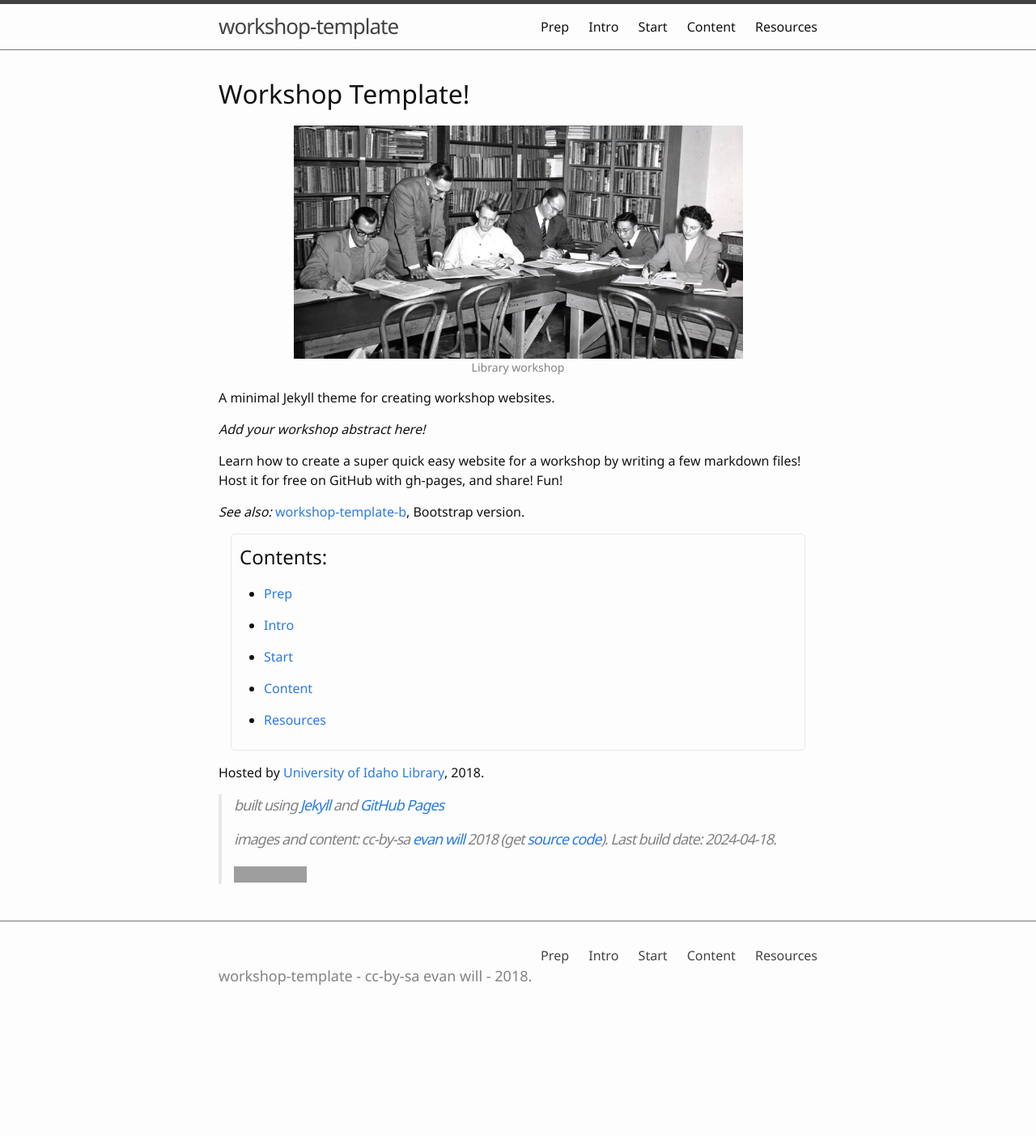
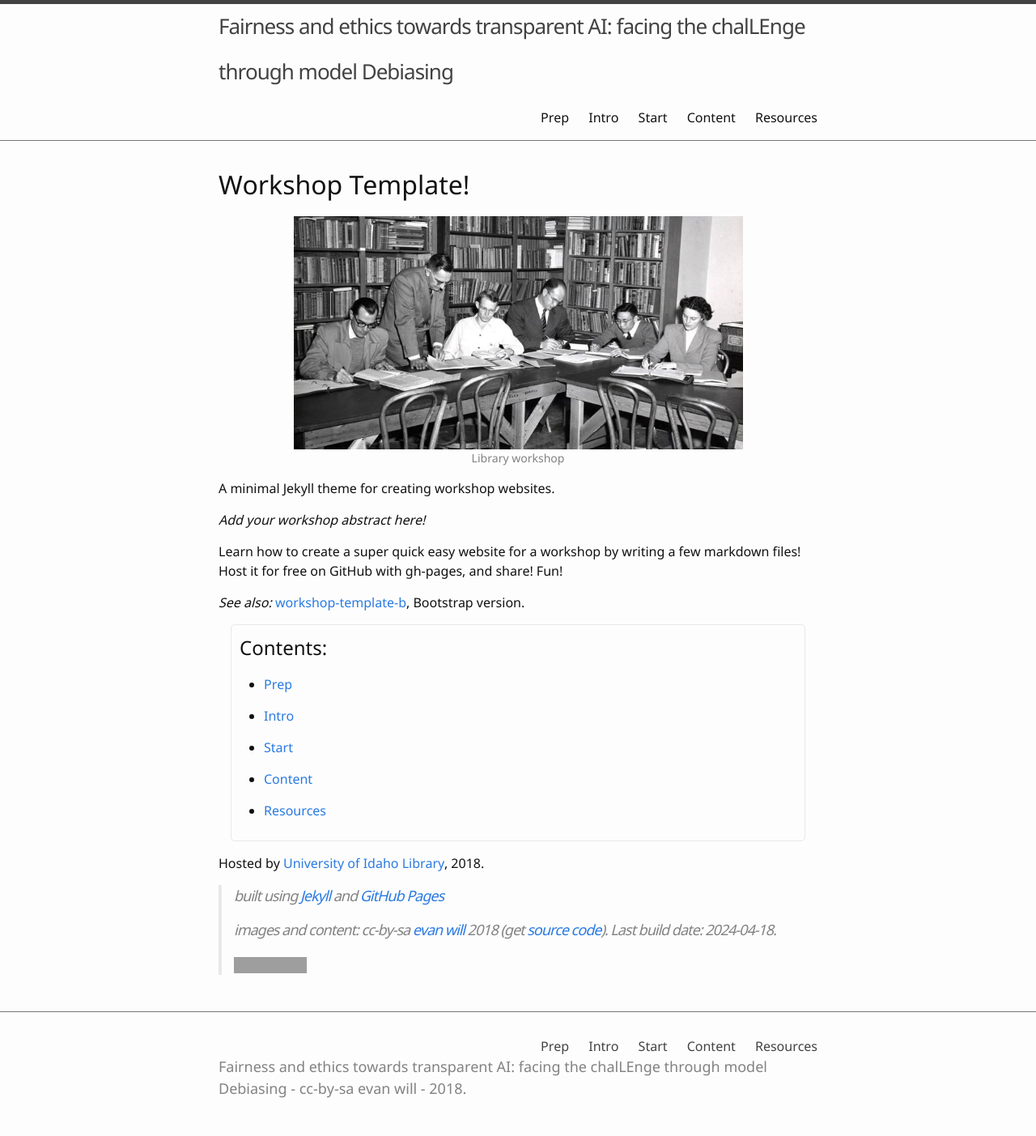
Before and after one commit to VitoPaoloPastore/2nd-FAILED-Workshop-ICCV-2025.github.io, a Jekyll site: the page built from index.md, in a window 1280 px wide. Shown: the whole page at 81% size. Built offline with Jekyll 4.4.1, drawn with Linux system fonts in a browser that asks for light colours; before the commit the page ends 1264 px from its top, so only the background shows below that; grey boxes are pictures that could not be loaded.

Commit message:
Update _config.yml

```diff
--- a/_config.yml
+++ b/_config.yml
@@ -8,10 +8,10 @@
 
 # Site settings
 # title appears in the header
-title: workshop-template
+title: "Fairness and ethics towards transparent AI: facing the chalLEnge through model Debiasing"
 # description and keywords for meta tags
-description: "Create an OER workshop website quick and easy!"
-keywords: "workshops, OER, Open Education, websites, gh-pages, jekyll"
+description: "Workshop at the European Conference on Computer Vision 2024"
+keywords: "Fairness, Bias, Debiasing, Computer Vision"
 
 # author settings for cc-by, appears in the footer
 author: evan will
@@ -24,10 +24,10 @@ repo: "https://github.com/evanwill/workshop-template"
 # site urls
 # add the url for the domain,
 # on gh-pages follow the pattern: https://username.github.io
-url: https://evanwill.github.io
+url: https://failed-workshop-ECCV-2024.github.io
 # add subsection of the domain,
 # on gh-pages this is a / followed by the name of the repository
-baseurl: /workshop-template
+baseurl: /failed-workshop-ECCV-2024
 
 # add google analytics if desired (optional)
 # if blank, it will be ignored
```
